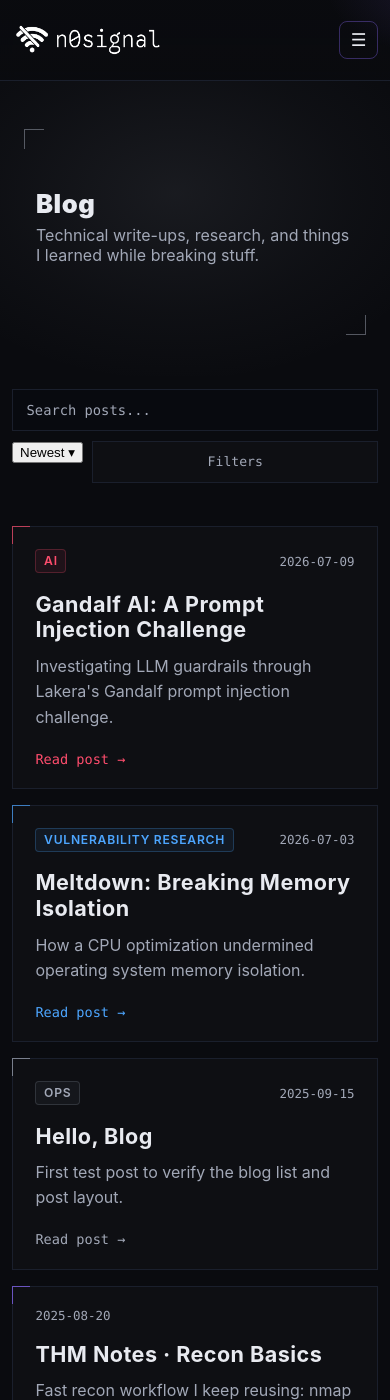
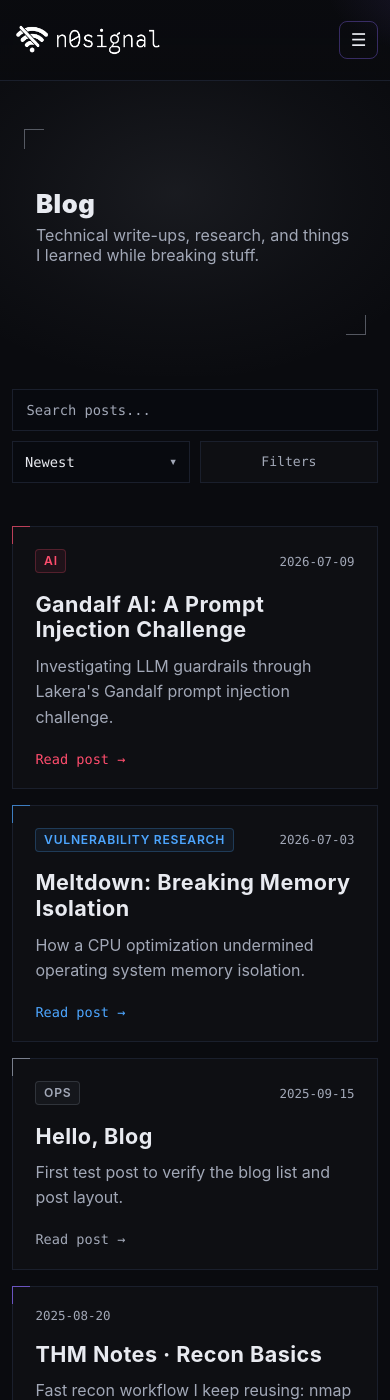
Before and after one commit to Kaninte/n0signal.dev, a Jekyll site: the page built from blog/index.html, in a window 390 px wide and 1400 px high. Built offline with Jekyll 4.4.1, drawn with Linux system fonts in a browser that asks for light colours.

Commit message:
Update style.css

```diff
--- a/assets/style.css
+++ b/assets/style.css
@@ -1210,8 +1210,7 @@ article.card .badge.purple{
 }
 
 .blog-search input,
-.blog-sort,
-.blog-filter-group select{
+.blog-dropdown-toggle{
   min-height:42px;
   color:var(--fg);
   background:#080a0f;
@@ -1231,18 +1230,94 @@ article.card .badge.purple{
 }
 
 .blog-search input:focus,
-.blog-sort:focus,
-.blog-filter-group select:focus{
-  outline:1px solid rgba(162,168,183,.55);
-  outline-offset:0;
+.blog-dropdown-toggle:focus-visible,
+.blog-dropdown-menu [role="option"]:focus-visible,
+.blog-filter-toggle:focus-visible,
+.blog-filter:focus-visible{
+  outline:1px solid rgba(162,168,183,.6);
+  outline-offset:1px;
+}
+
+.blog-dropdown{
+  position:relative;
+  min-width:9rem;
+}
+
+.blog-tools-main > .blog-dropdown{
+  flex:0 0 auto;
+}
+
+.blog-dropdown-toggle{
+  display:flex;
+  align-items:center;
+  justify-content:space-between;
+  gap:.8rem;
+  width:100%;
+  padding:.65rem .75rem;
+  cursor:pointer;
+  text-align:left;
+  transition:
+    border-color .18s ease,
+    background-color .18s ease;
+}
+
+.blog-dropdown-toggle:hover,
+.blog-dropdown-toggle[aria-expanded="true"]{
+  background:#0c0f15;
   border-color:rgba(162,168,183,.45);
 }
 
-.blog-sort{
-  flex:0 0 auto;
-  min-width:9rem;
-  padding:.65rem 2rem .65rem .75rem;
+.blog-dropdown-caret{
+  color:var(--muted);
+  line-height:1;
+  transition:transform .18s ease;
+}
+
+.blog-dropdown-toggle[aria-expanded="true"] .blog-dropdown-caret{
+  transform:rotate(180deg);
+}
+
+.blog-dropdown-menu{
+  position:absolute;
+  z-index:30;
+  top:calc(100% + .35rem);
+  right:0;
+  min-width:100%;
+  max-height:16rem;
+  overflow-y:auto;
+  padding:.3rem;
+  background:#080a0f;
+  border:1px solid rgba(162,168,183,.28);
+  box-shadow:0 12px 30px rgba(0,0,0,.35);
+}
+
+.blog-dropdown-menu[hidden]{
+  display:none;
+}
+
+.blog-dropdown-menu [role="option"]{
+  display:block;
+  width:100%;
+  padding:.58rem .65rem;
+  color:var(--muted);
+  background:transparent;
+  border:0;
+  border-radius:0;
+  font-family:var(--mono);
+  font-size:.8rem;
+  text-align:left;
   cursor:pointer;
+}
+
+.blog-dropdown-menu [role="option"]:hover,
+.blog-dropdown-menu [role="option"]:focus-visible{
+  color:var(--fg);
+  background:rgba(255,255,255,.04);
+}
+
+.blog-dropdown-menu [role="option"][aria-selected="true"]{
+  color:var(--fg);
+  background:rgba(162,168,183,.06);
 }
 
 .blog-filter-toggle{
@@ -1287,6 +1362,10 @@ article.card .badge.purple{
   min-width:0;
 }
 
+.blog-filter-group .blog-dropdown{
+  width:100%;
+}
+
 .blog-filter-label{
   display:block;
   margin:0 0 .55rem;
@@ -1296,12 +1375,6 @@ article.card .badge.purple{
   font-weight:600;
   letter-spacing:.08em;
   text-transform:uppercase;
-}
-
-.blog-filter-group select{
-  width:100%;
-  padding:.62rem 2rem .62rem .7rem;
-  cursor:pointer;
 }
 
 .blog-filters{
@@ -1397,7 +1470,7 @@ article.card .badge.purple{
     flex:1 1 100%;
   }
 
-  .blog-sort,
+  .blog-tools-main > .blog-dropdown,
   .blog-filter-toggle{
     flex:1 1 calc(50% - .3rem);
   }
@@ -1418,20 +1491,10 @@ article.card .badge.purple{
   .blog-filter{
     width:100%;
   }
+
+  .blog-dropdown-menu{
+    right:auto;
+    left:0;
+    width:100%;
+  }
 }
-
-/* Firefox/native select fixes */
-.blog-sort,
-.blog-filter-group select{
-  position:relative;
-  z-index:2;
-
-  display:block;
-
-  pointer-events:auto;
-  cursor:pointer;
-
-  appearance:auto;
-  -webkit-appearance:auto;
-  -moz-appearance:auto;
-}
```
